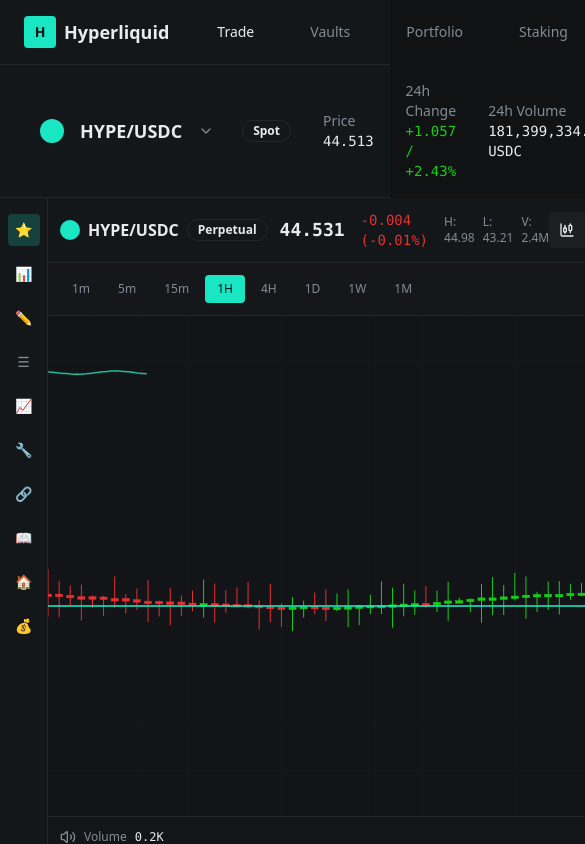
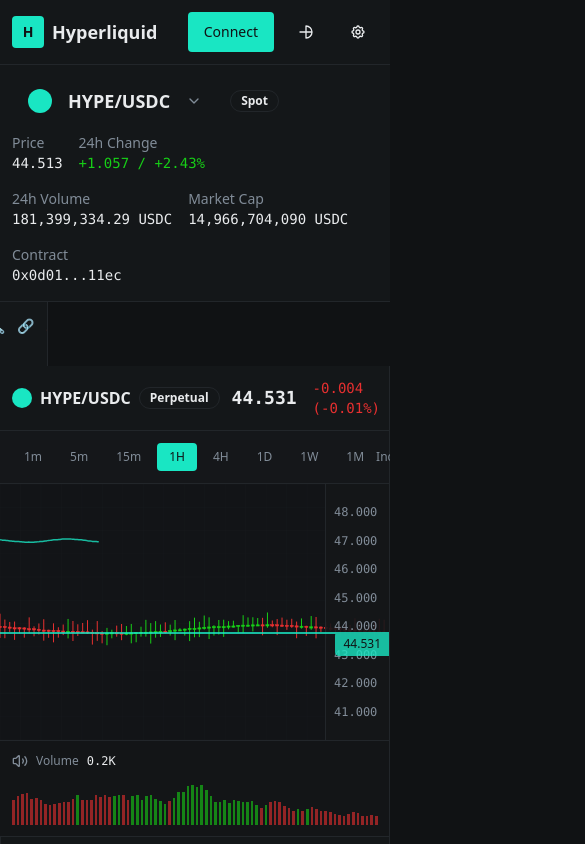
Before and after one commit to boomsatu/picture-to-form, a React (Vite) app: page / in a window 390 px wide. Shown: the top 844 px of the page, 585 px wide, since content can reach past the window. Built offline with nearby package versions, Linux system fonts and the light colour scheme.

Commit message:
Fix responsive design issues
Adjusted layout for better responsiveness across different screen sizes.

```diff
--- a/src/components/trading/Chart.tsx
+++ b/src/components/trading/Chart.tsx
@@ -193,7 +193,7 @@ export function Chart() {
       </div>
 
       {/* Professional Chart Area */}
-      <div className="relative h-[500px] bg-chart-bg">
+      <div className="relative h-64 md:h-96 lg:h-[500px] bg-chart-bg overflow-hidden">
         <svg width="100%" height="100%" className="absolute inset-0">
           {/* Professional Grid */}
           {[...Array(12)].map((_, i) => (
--- a/src/components/trading/OrderBookTabs.tsx
+++ b/src/components/trading/OrderBookTabs.tsx
@@ -44,7 +44,7 @@ export function OrderBookTabs() {
   ];
 
   return (
-    <Card className="w-72 h-full bg-card border-border rounded-none">
+    <Card className="w-full lg:w-72 xl:w-80 h-full lg:h-full h-96 bg-card border-border rounded-none">
       <Tabs defaultValue="orderbook" className="h-full">
         <div className="flex items-center justify-between p-4 pb-2">
           <TabsList className="grid w-full grid-cols-2">
--- a/src/components/trading/PriceHeader.tsx
+++ b/src/components/trading/PriceHeader.tsx
@@ -3,14 +3,14 @@ import { MarketSelector } from "./MarketSelector";
 
 export function PriceHeader() {
   return (
-    <div className="bg-card border-b border-border px-6 py-4">
-      <div className="flex items-center space-x-8">
+    <div className="bg-card border-b border-border px-3 lg:px-6 py-4">
+      <div className="flex flex-col lg:flex-row lg:items-center lg:space-x-8 space-y-3 lg:space-y-0">
         <div className="flex items-center space-x-3">
           <MarketSelector />
           <Badge variant="outline" className="text-xs">Spot</Badge>
         </div>
 
-        <div className="flex items-center space-x-8 text-sm">
+        <div className="flex flex-wrap items-center gap-4 lg:gap-8 text-sm">
           <div>
             <div className="text-muted-foreground">Price</div>
             <div className="text-foreground font-mono font-medium">44.513</div>
--- a/src/components/trading/Sidebar.tsx
+++ b/src/components/trading/Sidebar.tsx
@@ -15,7 +15,7 @@ export function Sidebar() {
   ];
 
   return (
-    <div className="w-12 bg-card border-r border-border rounded-none flex flex-col items-center py-4 space-y-3">
+    <div className="w-12 lg:w-12 bg-card border-r border-border rounded-none flex lg:flex-col flex-row lg:items-center justify-center lg:py-4 py-2 lg:space-y-3 space-y-0 lg:space-x-0 space-x-3 overflow-x-auto lg:overflow-x-visible lg:h-auto h-16">
       {sidebarItems.map((item, index) => (
         <Button
           key={index}
--- a/src/components/trading/TradingHeader.tsx
+++ b/src/components/trading/TradingHeader.tsx
@@ -3,7 +3,7 @@ import { Badge } from "@/components/ui/badge";
 
 export function TradingHeader() {
   return (
-    <header className="bg-card border-b border-border px-6 py-3">
+    <header className="bg-card border-b border-border px-3 lg:px-6 py-3">
       <div className="flex items-center justify-between">
         <div className="flex items-center space-x-8">
           <div className="flex items-center space-x-2">
@@ -13,7 +13,7 @@ export function TradingHeader() {
             <span className="text-foreground font-semibold text-lg">Hyperliquid</span>
           </div>
 
-          <nav className="flex items-center space-x-6">
+          <nav className="hidden lg:flex items-center space-x-6">
             <Button variant="ghost" className="text-foreground hover:text-primary">Trade</Button>
             <Button variant="ghost" className="text-muted-foreground hover:text-primary">Vaults</Button>
             <Button variant="ghost" className="text-muted-foreground hover:text-primary">Portfolio</Button>
--- a/src/components/trading/TradingPanel.tsx
+++ b/src/components/trading/TradingPanel.tsx
@@ -6,7 +6,7 @@ import { Select, SelectContent, SelectItem, SelectTrigger, SelectValue } from "@
 
 export function TradingPanel() {
   return (
-    <Card className="w-80 h-full bg-card border-border rounded-none">
+    <Card className="w-full lg:w-80 xl:w-96 h-full lg:h-full h-auto bg-card border-border rounded-none">
       <div className="p-4">
         <Tabs defaultValue="market" className="w-full">
           <TabsList className="grid w-full grid-cols-3 mb-4">
--- a/src/pages/Index.tsx
+++ b/src/pages/Index.tsx
@@ -11,15 +11,15 @@ const Index = () => {
       <TradingHeader />
       <PriceHeader />
 
-      <div className="flex h-[calc(100vh-140px)]">
+      <div className="flex flex-col lg:flex-row h-[calc(100vh-140px)]">
         <Sidebar />
 
-        <div className="flex flex-1">
+        <div className="flex flex-col lg:flex-row flex-1 overflow-hidden">
           {/* Center - Chart */}
           <Chart />
 
-          {/* Right Panels */}
-          <div className="flex">
+          {/* Right Panels - Stack on mobile, side by side on desktop */}
+          <div className="flex flex-col lg:flex-row lg:w-auto w-full">
             <OrderBookTabs />
             <TradingPanel />
           </div>
```
